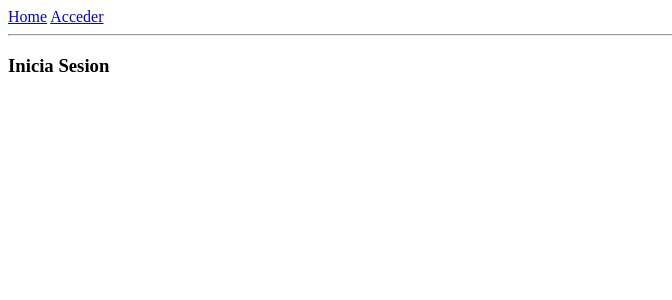
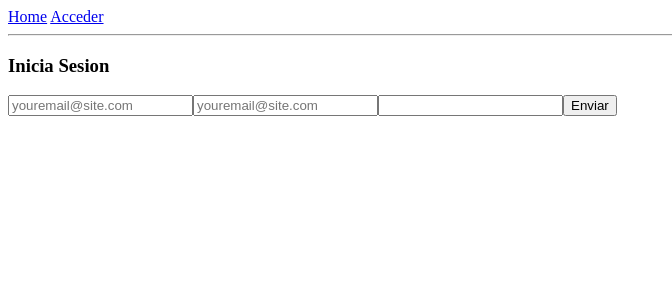
Before and after one commit to hectordev14/tarea_gestor, a React (Vite) app: page /login in a window 1280 px wide. Shown: the top 300 px of the page, without its empty margins (0-672 px from the left). Built offline with nearby package versions, Linux system fonts and the light colour scheme; no server answers.

Commit message:
desplegando en netlify

```diff
--- a/src/routes/index.tsx
+++ b/src/routes/index.tsx
@@ -5,5 +5,5 @@ export const Route = createFileRoute('/')({
 })
 
 function RouteComponent() {
-  return <div>Hello "/"!</div>
+  return <div>Hello !</div>
 }
--- a/src/routes/login/index.tsx
+++ b/src/routes/login/index.tsx
@@ -1,13 +1,63 @@
 import { createFileRoute } from '@tanstack/react-router'
+import { supabase } from '../../supabase/client'
+import React, { useState } from 'react'
 
 export const Route = createFileRoute('/login/')({
     component: Index,
 })
 
+
+
 function Index() {
+    interface Data{
+        email: string ;
+        password: string ;
+    }
+    const [data, setData] = useState<Data>({
+        email: "",
+        password: ""
+    });
+
+    const handleSubmit = async (e: React.FormEvent) => {
+        e.preventDefault()
+        await supabase.auth.signUp({
+            email: data.email,
+            password: data.password,
+        })
+        await supabase
+            .from('profiles')
+            .insert({
+                email: data.email,
+                password: data.password,
+            })
+
+    }
     return (
+        <>
         <div className="p-2">
             <h3>Inicia Sesion</h3>
         </div>
+        <form>
+                <input
+                    type="text"
+                    name='email'
+                    placeholder='youremail@site.com'
+                    onChange={(e) => setData({ ...data, email: e.target.value })}
+                />
+            <input
+            type="text"
+            name='email'
+            placeholder='youremail@site.com'
+            onChange={(e) => setData({ ...data, email: e.target.value})}
+            />
+                <input
+
+                    type="password"
+                    name='password'
+                    onChange={(e) => setData({ ...data, password: e.target.value })}
+                />
+            <button onClick={handleSubmit}>Enviar</button>
+        </form>
+        </>
     )
 }
--- a/src/supabase/client.js
+++ /dev/null
@@ -1,5 +0,0 @@
-import {createClient} from '@supabase/supabase-js'
-
-export const client = createClient( import.meta.env.VITE_SUPABASE_URL,
-import.meta.env.VITE_SUPABASE_ANON_KEY
-)
--- /dev/null
+++ b/src/supabase/client.ts
@@ -0,0 +1,5 @@
+import {createClient} from '@supabase/supabase-js'
+
+const supabaseUrl: string = import.meta.env.VITE_APP_SUPABASE_URL as string;
+const supabaseKey: string = import.meta.env.VITE_APP_SUPABASE_ANON_KEY as string;
+export const supabase = createClient(supabaseUrl, supabaseKey)
```
Also changed, not shown: database.types.ts (added).
